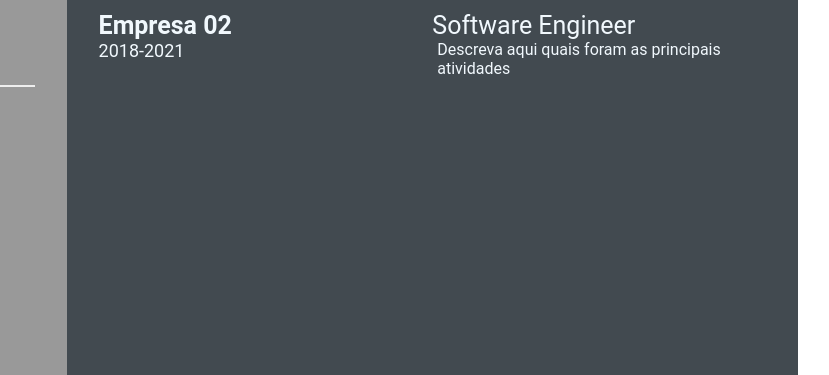
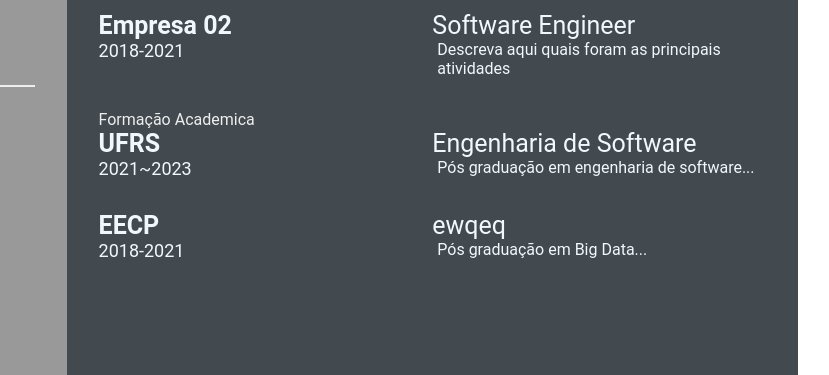
Before and after one commit to JessicaGravem/JessicaGravem.github.io, a plain HTML site: page index.html in a window 1280 px wide. Shown: the part 306-681 px from the top of the page, 354-1183 px from the left. Drawn offline with Linux system fonts and the light colour scheme.

Commit message:
Feature: add educ sector

```diff
--- a/index.html
+++ b/index.html
@@ -84,6 +84,32 @@
                             </p>
                         </div>
                     </div>
+                    <section class="education gap">
+                        <div class="right-title">Formação Academica</div>
+                        <div class="education-contents">
+                            <div class="education-left">
+                                <p class="education-school-name">UFRS</p>
+                                <p class="educationp-time-period">2021~2023</p>
+                            </div>
+                            <div class="education-right">
+                                <p class="education-subject">Engenharia de Software</p>
+                                <p class="education-desc">
+                                    Pós graduação em engenharia de software...
+                                </p>
+                            </div>
+                        </div>
+                        <div class="education-contents">
+                            <div class="education-left">
+                                <p class="education-school-name">EECP</p>
+                                <p class="educationp-time-period">2018-2021</p>
+                            </div>
+                            <div class="education-right">
+                                <p class="education-subject">ewqeq</p>
+                                <p class="education-desc">
+                                    Pós graduação em Big Data...
+                                </p>
+                            </div>
+                        </div>
             </div>
         </section>
     </main>
```
